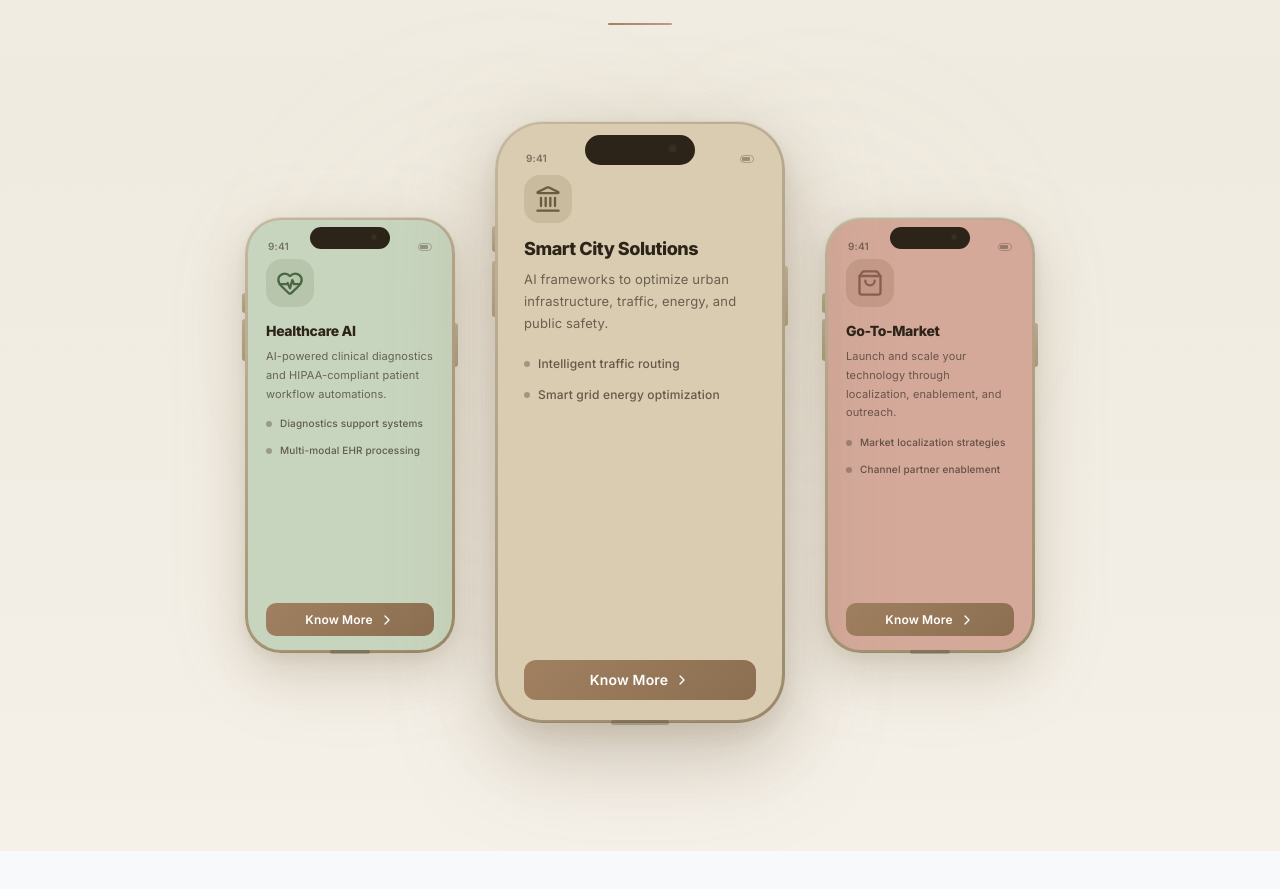
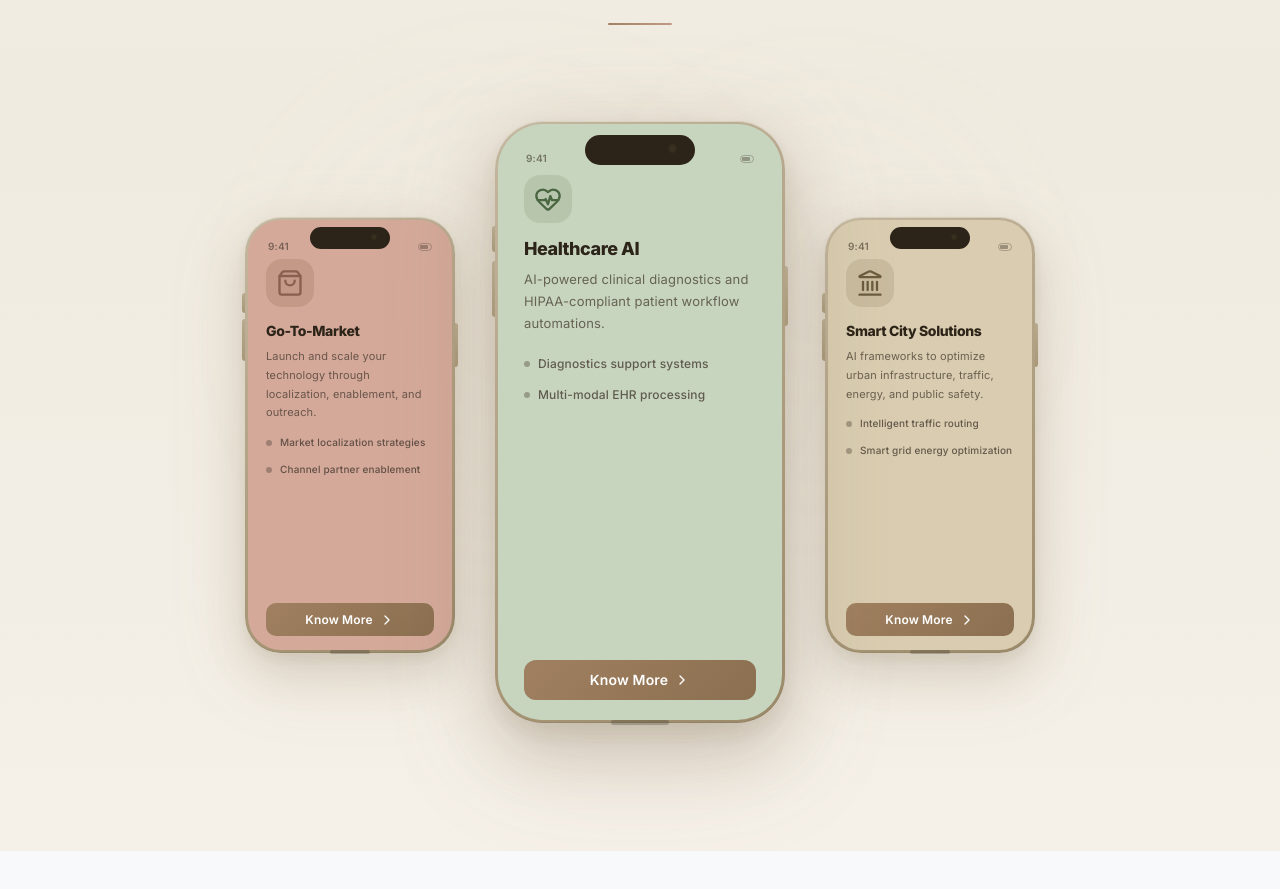
Before and after one commit to mikeyadav10042006-afk/quant-web-, a React (Vite) app: page / in a window 1280 px wide. Shown: the part 2140-3029 px from the top of the page. Built offline with nearby package versions, Linux system fonts and the light colour scheme; no server answers.

Commit message:
feat: swap Healthcare AI to center, Smart City to side

```diff
--- a/src/components/Services.jsx
+++ b/src/components/Services.jsx
@@ -4,6 +4,15 @@ import { HeartPulse, Landmark, ShoppingBag, ChevronRight } from 'lucide-react';
 
 export default function Services() {
   const offerings = [
+    {
+      icon: <ShoppingBag className="w-7 h-7" style={{ color: '#8b5e50' }} />,
+      title: 'Go-To-Market',
+      desc: 'Launch and scale your technology through localization, enablement, and outreach.',
+      points: ['Market localization strategies', 'Channel partner enablement'],
+      link: '/salesforce-checklist',
+      screenBg: '#d4a99a',
+      iconBg: '#c49988',
+    },
     {
       icon: <HeartPulse className="w-7 h-7" style={{ color: '#4a6741' }} />,
       title: 'Healthcare AI',
@@ -21,15 +30,6 @@ export default function Services() {
       link: '/smart-city',
       screenBg: '#d9ccb0',
       iconBg: '#c9bb9e',
-    },
-    {
-      icon: <ShoppingBag className="w-7 h-7" style={{ color: '#8b5e50' }} />,
-      title: 'Go-To-Market',
-      desc: 'Launch and scale your technology through localization, enablement, and outreach.',
-      points: ['Market localization strategies', 'Channel partner enablement'],
-      link: '/salesforce-checklist',
-      screenBg: '#d4a99a',
-      iconBg: '#c49988',
     }
   ];
 
```
